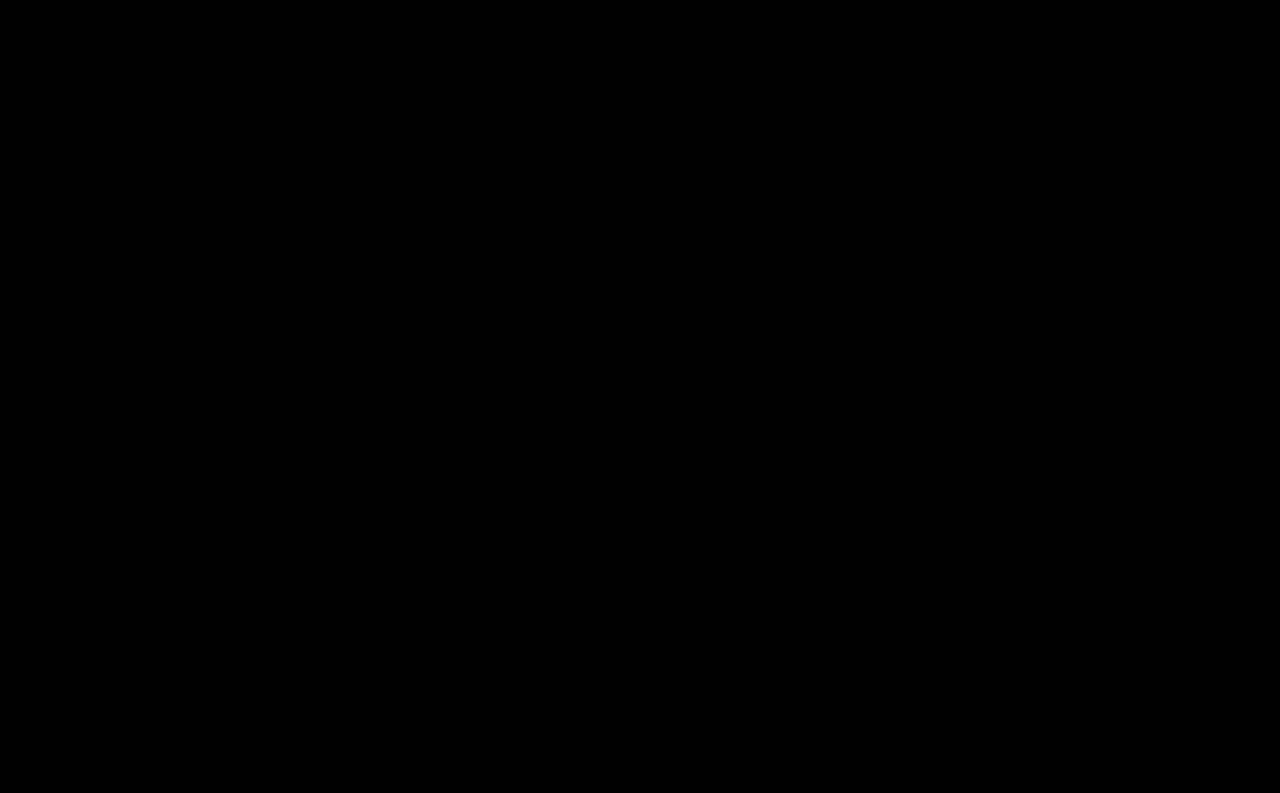
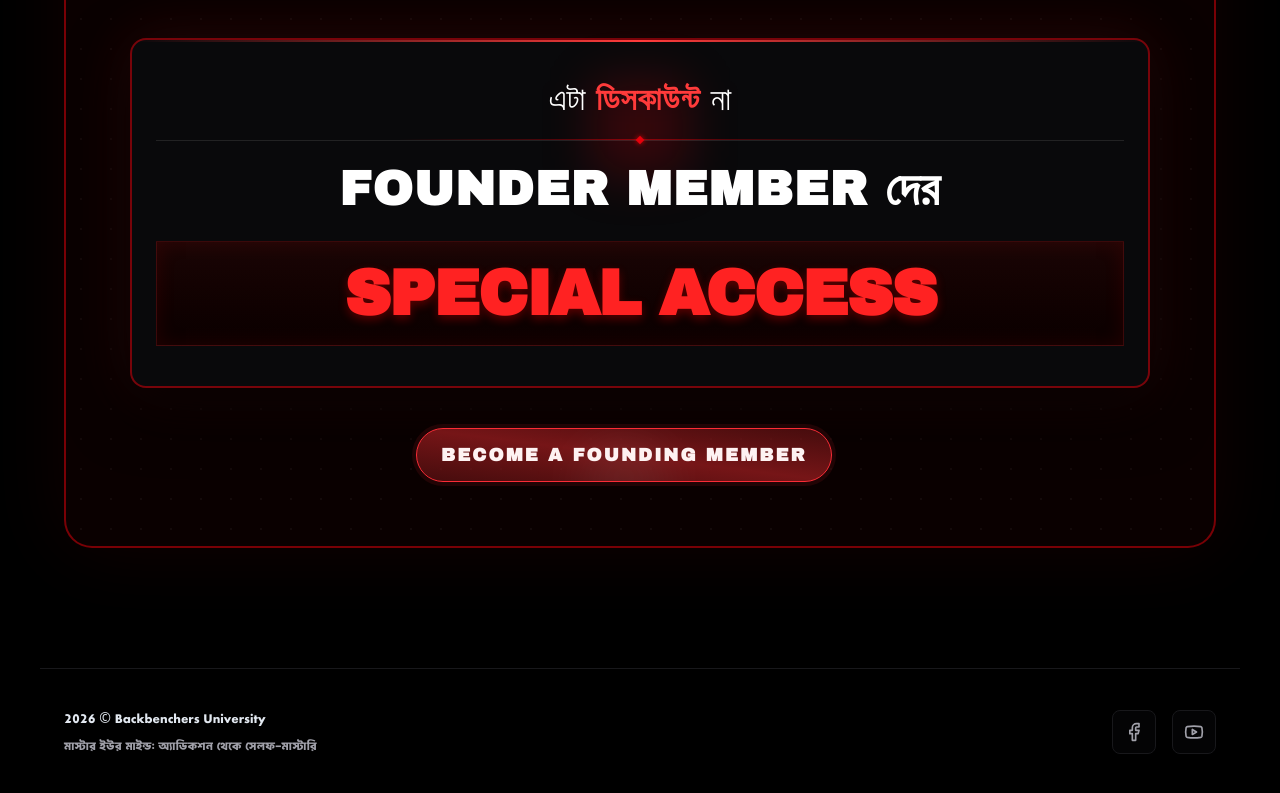
Before and after one commit to Rayan37307/30day-bu, a React (Vite) app: page / in a window 1280 px wide. Shown: the part 8972-9765 px from the top of the page. Built offline with nearby package versions, Linux system fonts and the light colour scheme; a web font is replaced by a local one.

Commit message:
refactor: remove redundant text and clip-path styling while updating tracking property in FoundingMember component

```diff
--- a/src/components/FoundingMember.tsx
+++ b/src/components/FoundingMember.tsx
@@ -167,16 +167,16 @@
                 </div>
 
                 <h2 className="text-white text-center font-display text-[28px] md:text-5xl mt-1 font-bold tracking-wide">
-                  এটা <span className="text-white">FOUNDER MEMBER</span> দের
+                  <span className="text-white">FOUNDER MEMBER</span> দের
                 </h2>
 
                 <div className="mt-4 w-full bg-gradient-to-b from-[#1a0505] to-[#0a0000] border border-red-900/40 py-4 px-6 md:px-10 relative overflow-hidden flex justify-center items-center"
                   style={{
-                    clipPath: "polygon(3% 0%, 97% 0%, 100% 50%, 97% 100%, 3% 100%, 0% 50%)",
+
                     boxShadow: "inset 0 0 20px rgba(255,0,0,0.1)"
                   }}
                 >
-                  <h1 className="text-[#ff2222] font-display text-4xl md:text-[64px] font-bold uppercase tracking-widest text-center" style={{ textShadow: "0 4px 10px rgba(255,0,0,0.3)" }}>
+                  <h1 className="text-[#ff2222] font-display text-4xl md:text-[64px] font-bold uppercase tracking-tight text-center" style={{ textShadow: "0 4px 10px rgba(255,0,0,0.3)" }}>
                     SPECIAL ACCESS
                   </h1>
                 </div>
```
